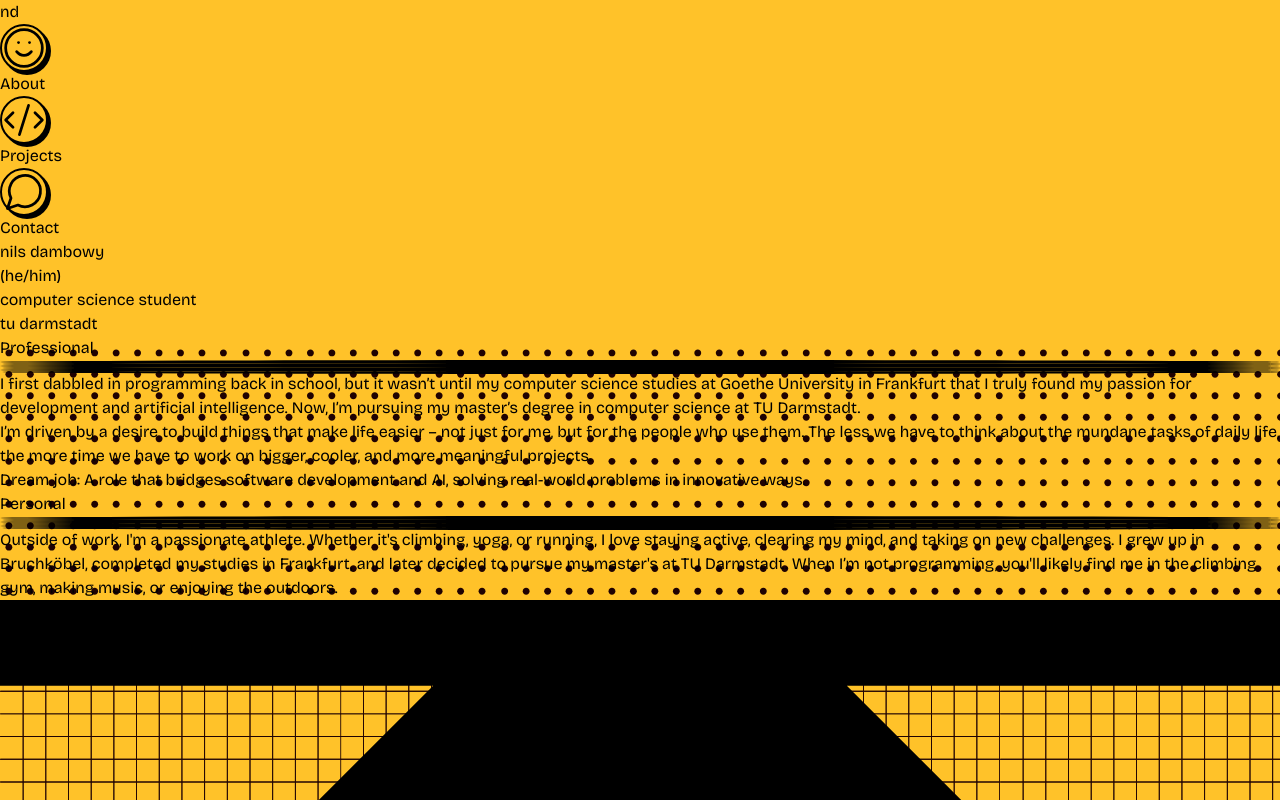
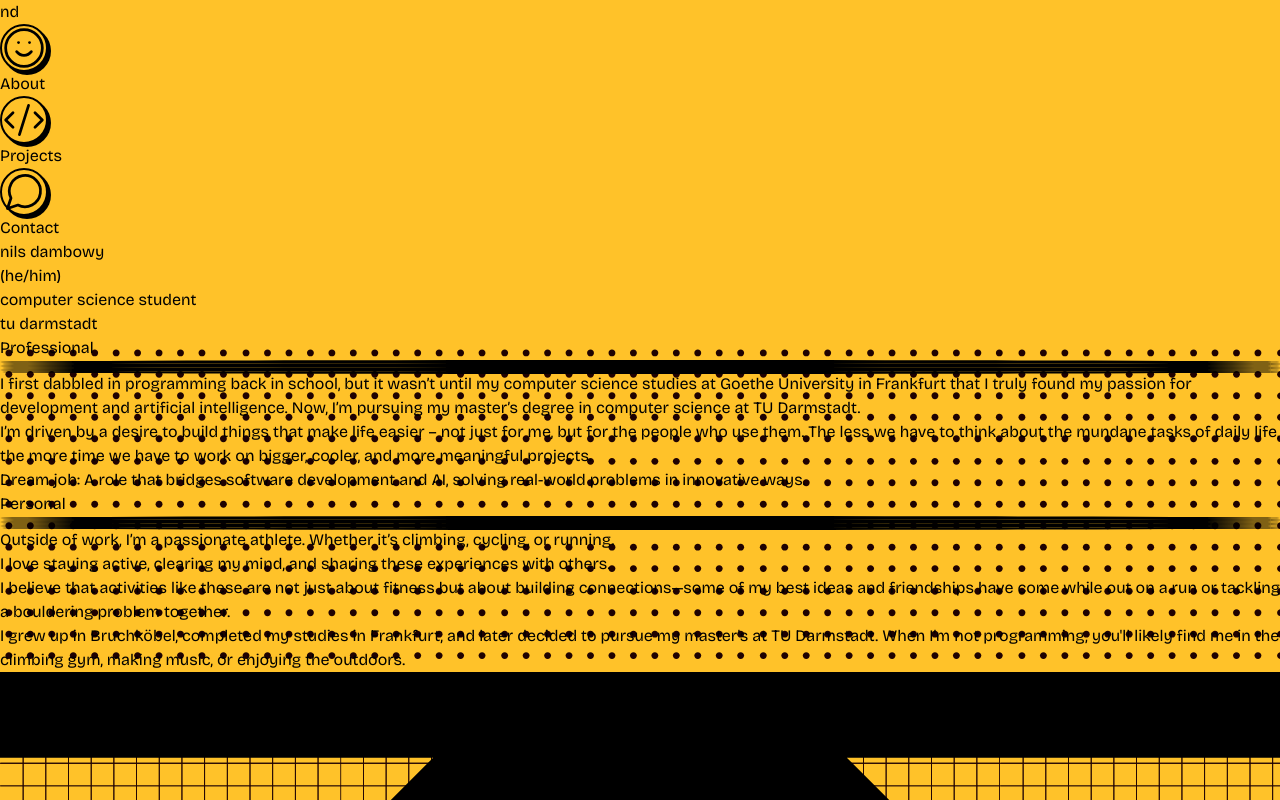
Before and after one commit to nils-dambowy/personal-website, a React (Vite) app: page /about in a window 1280 px wide. Shown: the top 800 px of the page. Built offline with nearby package versions, Linux system fonts and the light colour scheme.

Commit message:
Update About.jsx

```diff
--- a/src/components/About.jsx
+++ b/src/components/About.jsx
@@ -60,9 +60,11 @@ export default function About() {
                     </div>
                     <div
                         className="text-sm text-center border-black border-r-2 border-l-2 border-b-2 pl-4 leading-relaxed">
-                        <p className="pb-2"> Outside of work, I&apos;m a passionate athlete. Whether it&apos;s climbing,
-                            yoga, or
-                            running, I love staying active, clearing my mind, and taking on new challenges.
+                        <p className="pb-2"> Outside of work, I’m a passionate athlete. Whether it’s climbing, cycling, or running.<br/>
+                            I love staying active, clearing my mind, and sharing these experiences with others. <br/>I believe that activities
+                            like these are not just about fitness but about building connections—some of my best ideas and friendships have
+                            come while out on a run or tackling a bouldering problem together.</p>
+                        <p className="pb-2">
                             I grew up in Bruchköbel, completed my studies in Frankfurt, and later decided
                             to pursue my master&apos;s at TU Darmstadt. When I’m not programming, you&apos;ll likely
                             find me in the climbing gym, making music, or enjoying the outdoors.
```
